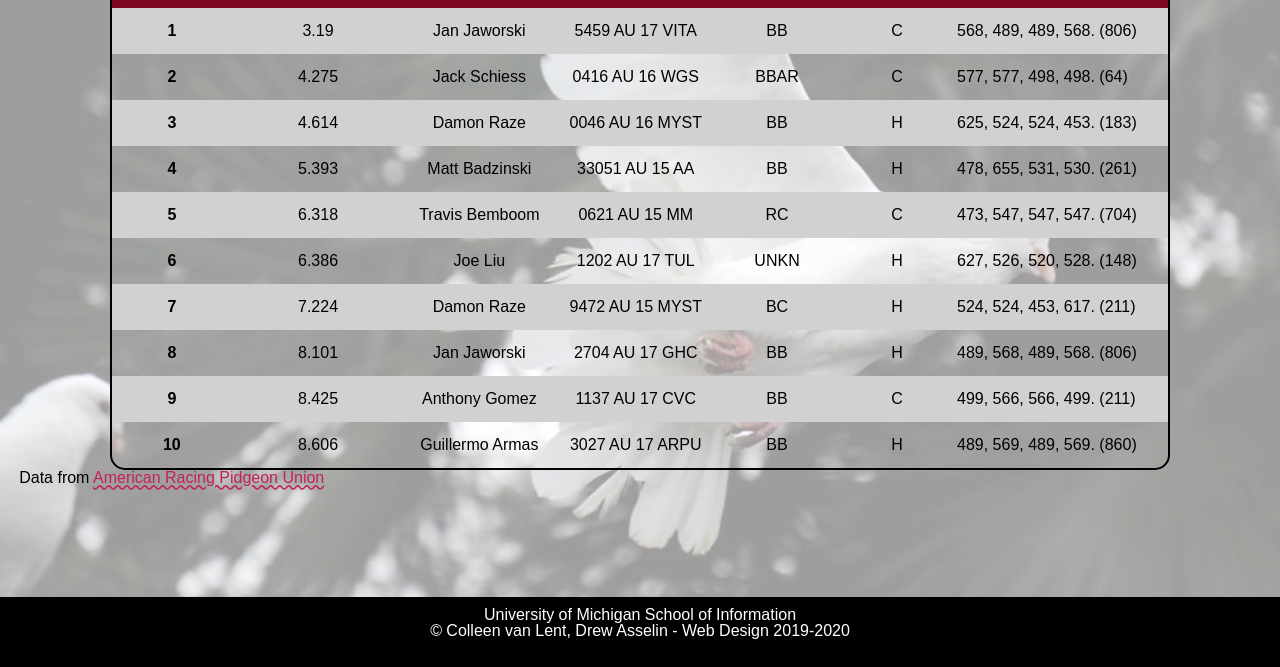
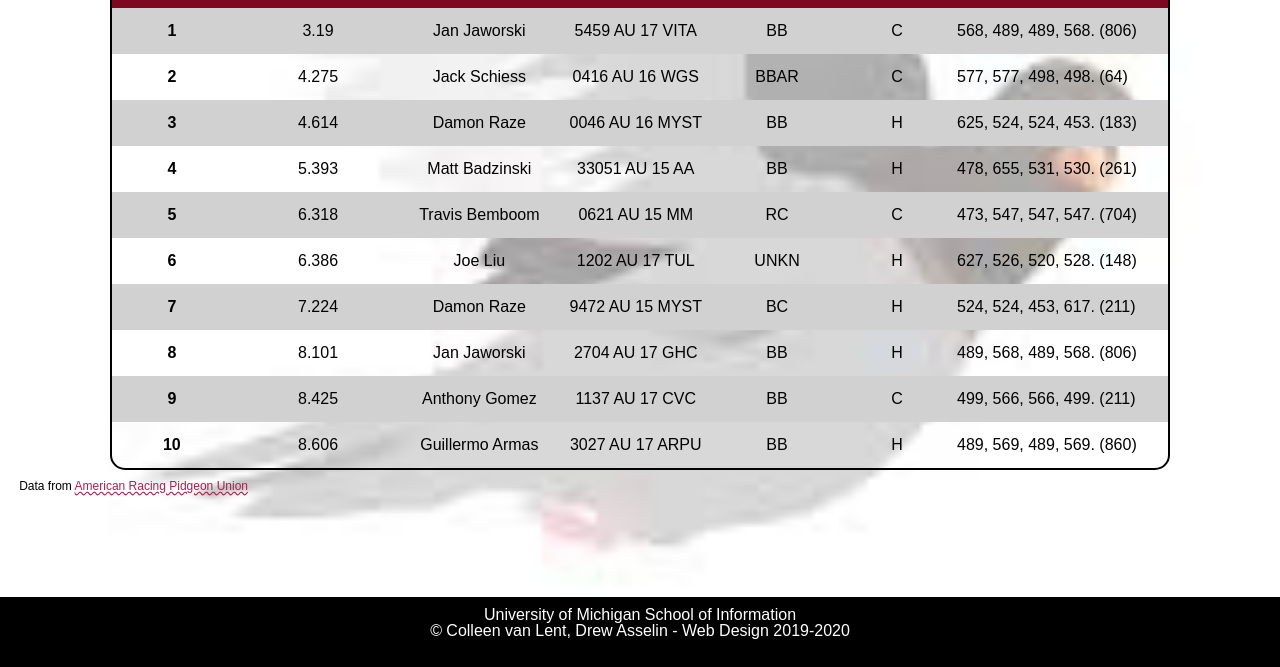
Before and after one commit to mhameed122/homework3, a plain HTML site: page index.html in a window 1280 px wide. Shown: the part 133-800 px from the top of the page. Drawn offline with Linux system fonts and the light colour scheme; a web font is replaced by a local one.

Commit message:
Add files via upload

```diff
--- a/css/style.css
+++ b/css/style.css
@@ -8,21 +8,25 @@ There are some missing selectors.
 Make sure to learn what the starter code does!!
 */
 
+
+head {
+  image: url("../images/favicon.png");
+}
+
 body{
   color: black;
   font-family: sans-serif;
   font-size: 16px;
   margin: 1.2em;
-  background-image: url("../images/pigeonback.jpeg");
-  background-color: #fffff9;
+  background-image: url("../images/pigeon-background.jpeg");
+  background-color: #DDDDDD;
   background-size: cover ;
   background-position: center;
 }
 
 
-main{
+main {
   font-family: 'Andika', sans-serif;
-
 }
 
 
@@ -42,7 +46,7 @@ p{
   }
 
 a:link {
-  color: #C12258;
+  color: #B21F50;
   text-decoration-line: underline;
   text-decoration-style: wavy;
 }
@@ -72,12 +76,9 @@ table{
   text-transform: uppercase;
 }
 
-.rowhead{
-
-}
-
 .datacite{
   font-size: 12px;
+  color: black;
 }
 
 
@@ -129,7 +130,7 @@ tbody tr:last-child th:first-child{
 
 
 
-footer, p {
+footer p{
   position:fixed;
   left:0px;
   bottom:0px;
--- a/index.html
+++ b/index.html
@@ -5,7 +5,7 @@
     <link rel="stylesheet" type="text/css" href="css/html5reset.css">
     <link rel="stylesheet" type="text/css" href="css/style.css">
     <link href="https://fonts.googleapis.com/css?family=Andika&display=swap" rel="stylesheet">
-    <link rel="shortcut icon" type="image/png" href="images/pigeon-icon.png"/>
+    <link rel="shortcut icon" type="image/png" href="images/favicon.png"/>
 
 
     <!-- Image by <a href="https://pixabay.com/users/chiplanay-1971251/?utm_source=link-attribution&amp;utm_medium=referral&amp;utm_campaign=image&amp;utm_content=3303111">chiplanay</a> from <a href="https://pixabay.com/?utm_source=link-attribution&amp;utm_medium=referral&amp;utm_campaign=image&amp;utm_content=3303111">Pixabay</a> -->
@@ -139,9 +139,9 @@
        </tr>
       </tbody>
     </table>
-    <!-- <p class="datacite"> -->
+    <p class="datacite">
       Data from <a href="https://pigeon-ndb.com/results/hof">American Racing Pidgeon Union</a>
-    <!-- </p> -->
+    </p>
     </main>
     <footer>
       <p>University of Michigan School of Information <br/>
```
Also changed, not shown: favicon.png (added), images/favicon.png (added), pigeon-background.jpeg (added), pigeon-icon.png (added).
